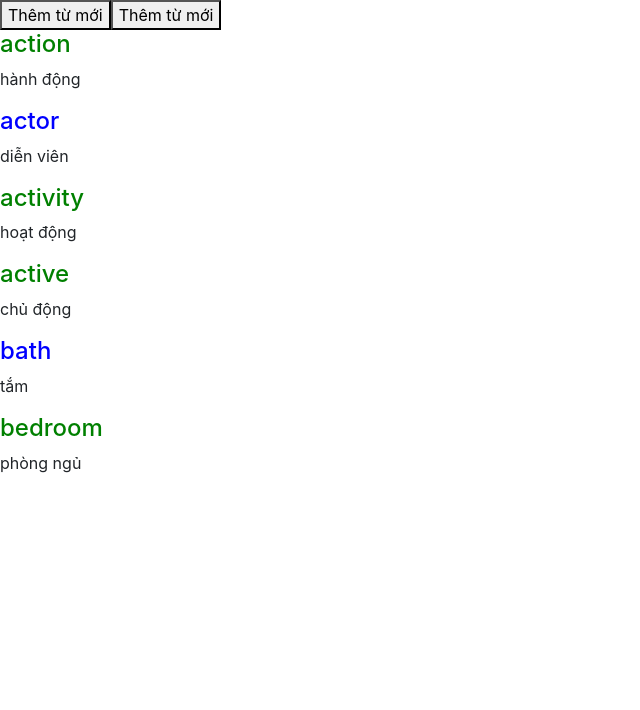
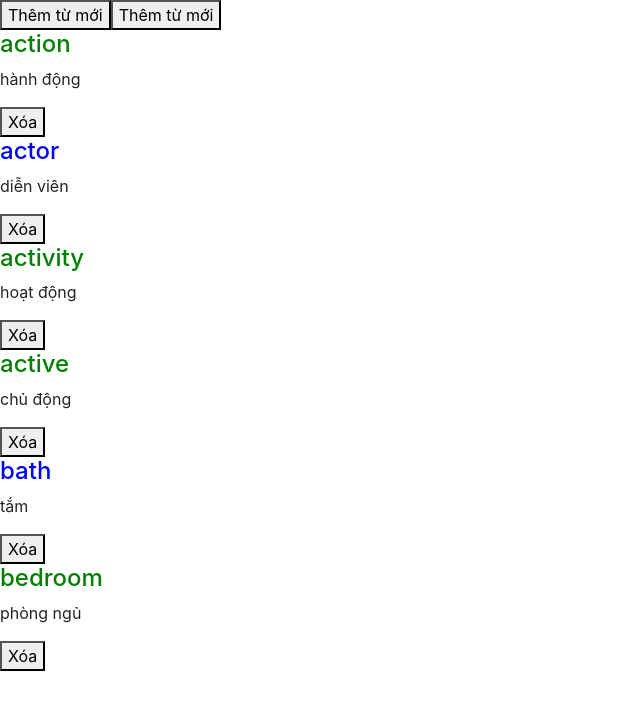
Before and after one commit to nvminhtu/AngularJS-Practices, an Angular app in the folder ng-pwa/: page / in a window 1280 px wide. Shown: the top 710 px of the page, without its empty margins (0-640 px from the left). Built offline with nearby package versions, Linux system fonts and the light colour scheme.

Commit message:
xóa 1 phần tử trong mảng của AngularJS

```diff
--- a/ng-pwa/src/app/word/word.component.css
+++ b/ng-pwa/src/app/word/word.component.css
@@ -1,3 +1,9 @@
 h3 {
     color: red;
 }
+.word {
+    background-color: #EDEDF5;
+    padding: 5px;
+    margin: 5px;
+    width: 150px;
+}
--- a/ng-pwa/src/app/words/words.component.html
+++ b/ng-pwa/src/app/words/words.component.html
@@ -8,7 +8,8 @@
 
 <button (click)="isShowForm=true" *ngIf="!isShowForm">Thêm từ mới</button>
 <button (click)= "addWord();">Thêm từ mới</button>
-<div *ngFor="let word of arrWords">
+<div *ngFor="let word of arrWords" class="word">
   <h4 [ngStyle]="{ color: word.memorized ? 'green': 'blue' }">{{ word.en }}</h4>
   <p>{{ word.vn }}</p>
+  <button (click)="removeWord(word.id);">Xóa</button>
 </div>
--- a/ng-pwa/src/app/words/words.component.ts
+++ b/ng-pwa/src/app/words/words.component.ts
@@ -36,4 +36,8 @@
     this.newEn = '';
     this.newVn = '';
   }
+  removeWord(id : number) { //truyền vào kiểu cho id luôn
+    const index = this.arrWords.findIndex(word => word.id === id); // lấy id cần xóa.
+    this.arrWords.splice(index,1);
+  }
 }
```
Also changed, not shown: 1 other file (tests, documents, lock files or other folders).
